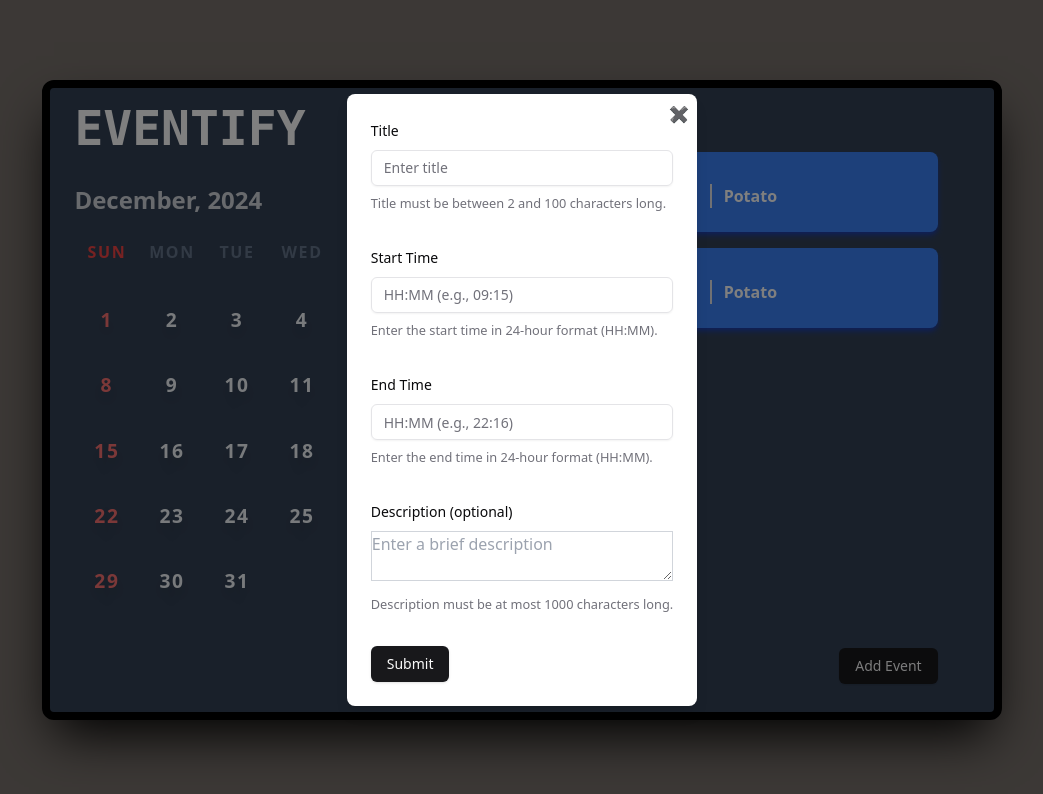
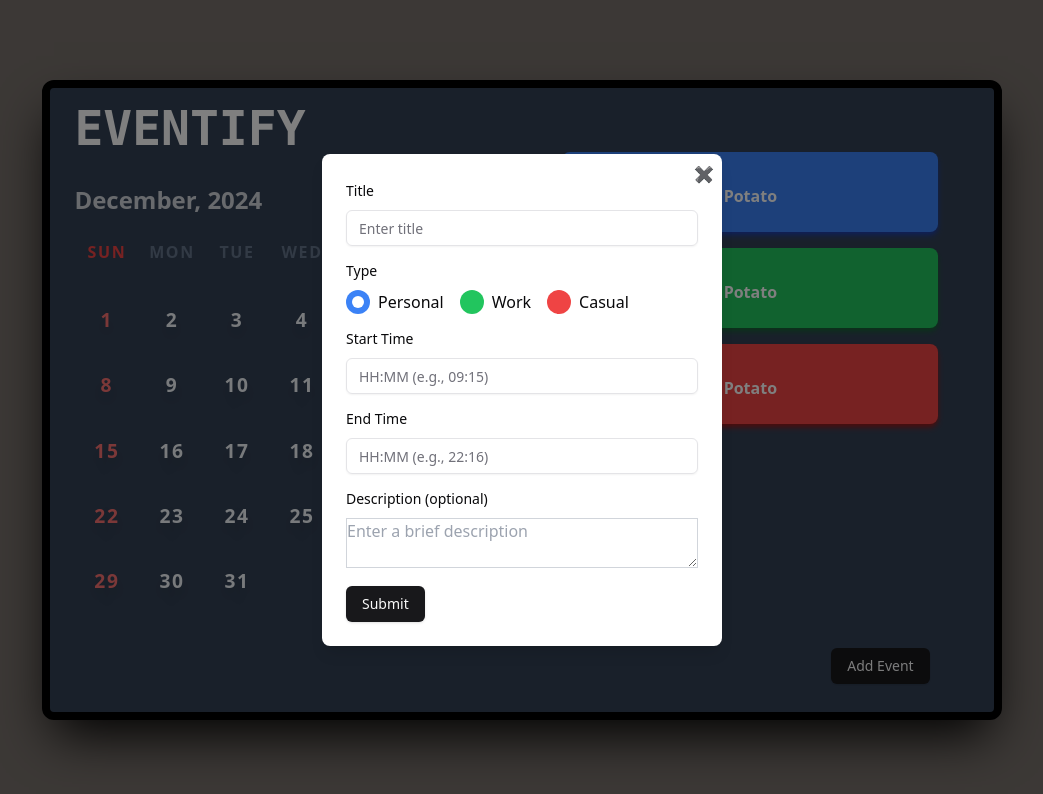
Before and after one commit to DebdipWritesCode/Eventify, a React (Vite) app: page / in a window 1280 px wide. Both pictures are taken after a click on the button "Add Event". Shown: the top 794 px of the page, without its empty margins (118-1161 px from the left). Built offline with nearby package versions, Linux system fonts and the light colour scheme.

Commit message:
add logic for adding events and localStorage

```diff
--- a/src/components/AddEvent.tsx
+++ b/src/components/AddEvent.tsx
@@ -1,3 +1,4 @@
+import React from "react";
 import { z } from "zod";
 import { useForm } from "react-hook-form";
 import { zodResolver } from "@hookform/resolvers/zod";
@@ -6,7 +7,6 @@ import {
   FormField,
   FormItem,
   FormLabel,
-  FormDescription,
   FormControl,
   FormMessage,
 } from "@/components/ui/form";
@@ -24,6 +24,12 @@ const formSchema = z
         message: "Title must be at most 100 characters long",
       }),
 
+    type: z.enum(["personal", "work", "casual"], {
+      errorMap: () => ({
+        message: "Please select a valid type",
+      }),
+    }),
+
     startTimestamp: z.string().regex(/^([01]?\d|2[0-3]):[0-5]\d$/, {
       message: "Start timestamp must be in HH:MM format (24-hour clock)",
     }),
@@ -35,6 +41,8 @@ const formSchema = z
     description: z.string().max(1000, {
       message: "Description must be at most 1000 characters long",
     }),
+
+    date: z.date(),
   })
   .superRefine((data, ctx) => {
     const timeToMinutes = (time: string) => {
@@ -54,24 +62,52 @@ const formSchema = z
     }
   });
 
-const AddEvent = () => {
+interface AddEventProps {
+  selectedDate: Date;
+  setIsModalOpen: (isOpen: boolean) => void;
+}
+
+const AddEvent: React.FC<AddEventProps> = ({ selectedDate, setIsModalOpen }) => {
   const form = useForm<z.infer<typeof formSchema>>({
     resolver: zodResolver(formSchema),
     defaultValues: {
       title: "",
+      type: "personal",
       startTimestamp: "",
       endTimestamp: "",
       description: "",
+      date: selectedDate,
     },
   });
 
   function onSubmit(data: z.infer<typeof formSchema>) {
-    console.log(data);
+    const newEvent = {
+      title: data.title,
+      type: data.type,
+      startTimestamp: data.startTimestamp,
+      endTimestamp: data.endTimestamp,
+      description: data.description,
+      date: data.date.toISOString(),
+    }
+
+    const existingEvents = JSON.parse(localStorage.getItem("events") || "[]");
+    const updatedEvents = [...existingEvents, newEvent];
+
+    localStorage.setItem("events", JSON.stringify(updatedEvents));
+    setIsModalOpen(false);
+
+    console.log("Event added", newEvent);
   }
+
+  const typeOptions = [
+    { value: "personal", label: "Personal", color: "bg-blue-500" },
+    { value: "work", label: "Work", color: "bg-green-500" },
+    { value: "casual", label: "Casual", color: "bg-red-500" },
+  ];
 
   return (
     <Form {...form}>
-      <form onSubmit={form.handleSubmit(onSubmit)} className="space-y-8">
+      <form onSubmit={form.handleSubmit(onSubmit)} className="space-y-3">
         <FormField
           control={form.control}
           name="title"
@@ -81,9 +117,41 @@ const AddEvent = () => {
               <FormControl>
                 <Input placeholder="Enter title" {...field} />
               </FormControl>
-              <FormDescription>
-                Title must be between 2 and 100 characters long.
-              </FormDescription>
+              <FormMessage />
+            </FormItem>
+          )}
+        />
+
+        <FormField
+          control={form.control}
+          name="type"
+          render={({ field }) => (
+            <FormItem>
+              <FormLabel>Type</FormLabel>
+              <FormControl>
+                <div className="flex gap-4">
+                  {typeOptions.map((option) => (
+                    <label
+                      key={option.value}
+                      className="flex items-center gap-2 cursor-pointer">
+                      <input
+                        type="radio"
+                        value={option.value}
+                        checked={field.value === option.value}
+                        onChange={() => field.onChange(option.value)}
+                        className="hidden"
+                      />
+                      <span
+                        className={`relative w-6 h-6 rounded-full ${option.color} flex items-center justify-center`}>
+                        {field.value === option.value && (
+                          <span className="w-3 h-3 rounded-full bg-white"></span>
+                        )}
+                      </span>
+                      <span>{option.label}</span>
+                    </label>
+                  ))}
+                </div>
+              </FormControl>
               <FormMessage />
             </FormItem>
           )}
@@ -98,9 +166,6 @@ const AddEvent = () => {
               <FormControl>
                 <Input placeholder="HH:MM (e.g., 09:15)" {...field} />
               </FormControl>
-              <FormDescription>
-                Enter the start time in 24-hour format (HH:MM).
-              </FormDescription>
               <FormMessage />
             </FormItem>
           )}
@@ -115,9 +180,6 @@ const AddEvent = () => {
               <FormControl>
                 <Input placeholder="HH:MM (e.g., 22:16)" {...field} />
               </FormControl>
-              <FormDescription>
-                Enter the end time in 24-hour format (HH:MM).
-              </FormDescription>
               <FormMessage />
             </FormItem>
           )}
@@ -138,9 +200,6 @@ const AddEvent = () => {
                   />
                 </FormControl>
               </div>
-              <FormDescription>
-                Description must be at most 1000 characters long.
-              </FormDescription>
               <FormMessage />
             </FormItem>
           )}
--- a/src/components/Calendar.tsx
+++ b/src/components/Calendar.tsx
@@ -26,6 +26,7 @@ const Calendar = () => {
   const [isModalOpen, setIsModalOpen] = useState(false);
   const [currentMonth, setCurrentMonth] = useState(currentDate.getMonth());
   const [currentYear, setCurrentYear] = useState(currentDate.getFullYear());
+  const [selectedDate, setSelectedDate] = useState(currentDate);
 
   const daysInMonth = new Date(currentYear, currentMonth + 1, 0).getDate();
   const firstDayOfMonth = new Date(currentYear, currentMonth, 1).getDay();
@@ -50,17 +51,38 @@ const Calendar = () => {
     });
   };
 
+  const handleDayClick = (day: number) => {
+    setSelectedDate(new Date(currentYear, currentMonth, day));
+  };
+
+  const isAddEventValid = () => {
+    const today = new Date();
+    const selected = new Date(
+      currentYear,
+      currentMonth,
+      selectedDate.getDate()
+    );
+
+    today.setHours(0, 0, 0, 0);
+    selected.setHours(0, 0, 0, 0);
+
+    if (selected >= today) {
+      return true;
+    }
+    return false;
+  };
+
   return (
     <div className=" bg-slate-700 px-6 py-4 border-8 border-black rounded-xl shadow-2xl shadow-black flex gap-8 min-w-[90vmin] aspect-[3/2] relative">
       {isModalOpen && (
         <div className="fixed inset-0 z-50 flex items-center justify-center bg-black bg-opacity-50">
-          <div className="modal-content bg-white p-6 rounded-lg shadow-lg animate-slideIn relative">
+          <div className="modal-content w-[400px] bg-white p-6 rounded-lg shadow-lg animate-slideIn relative">
             <button
               onClick={handleModalToggle}
               className="absolute top-2 right-2 text-gray-600 hover:text-gray-800">
               ✖
             </button>
-            <AddEvent />
+            <AddEvent selectedDate={selectedDate} setIsModalOpen={setIsModalOpen} />
           </div>
         </div>
       )}
@@ -90,7 +112,9 @@ const Calendar = () => {
           </div>
           <div className="days flex w-full my-6 text-slate-500">
             {weekdays.map((day) => (
-              <span key={day} className={`day ${day === "Sun" ? "text-red-500" : ""}`}>
+              <span
+                key={day}
+                className={`day ${day === "Sun" ? "text-red-500" : ""}`}>
                 {day}
               </span>
             ))}
@@ -101,17 +125,25 @@ const Calendar = () => {
                 if (index < firstDayOfMonth) {
                   return <span key={index} className="day"></span>;
                 }
+                const day = index - firstDayOfMonth + 1;
+                const isCurrentDay =
+                  currentDate.getDate() === day &&
+                  currentDate.getMonth() === currentMonth &&
+                  currentDate.getFullYear() === currentYear;
+
+                const isSelectedDay =
+                  selectedDate.getDate() === day &&
+                  selectedDate.getMonth() === currentMonth &&
+                  selectedDate.getFullYear() === currentYear;
+
                 return (
                   <span
                     key={index}
-                    className={`day ${
-                      currentDate.getDate() === index - firstDayOfMonth + 1 &&
-                      currentDate.getMonth() === currentMonth &&
-                      currentDate.getFullYear() === currentYear
-                        ? "current-day"
-                        : ""
-                    } ${index % 7 === 0 ? "text-red-400" : ""}`}>
-                    {index - firstDayOfMonth + 1}
+                    className={`day ${isCurrentDay ? "current-day" : ""} ${
+                      isSelectedDay ? "selected-day" : ""
+                    } ${index % 7 === 0 ? "text-red-400" : ""}`}
+                    onClick={() => handleDayClick(day)}>
+                    {day}
                   </span>
                 );
               }
@@ -123,6 +155,7 @@ const Calendar = () => {
         <div className=" h-full py-12 pr-8 overflow-y-auto">
           <EventBox
             title="Potato"
+            type="personal"
             description="fjhw"
             startTimestamp="05:45"
             endTimestamp="08:63"
@@ -130,14 +163,25 @@ const Calendar = () => {
           />
           <EventBox
             title="Potato"
+            type="casual"
+            description="fjhw"
+            startTimestamp="05:45"
+            endTimestamp="08:63"
+            date="24 Oct 2024"
+          />
+          <EventBox
+            title="Potato"
+            type="work"
             description="fjhw"
             startTimestamp="05:45"
             endTimestamp="08:63"
             date="24 Oct 2024"
           />
         </div>
-        <div className="flex justify-end mr-8 mb-3">
-          <Button onClick={handleModalToggle}>Add Event</Button>
+        <div className="flex justify-end mr-10 mb-3">
+          {isAddEventValid() && (
+            <Button onClick={handleModalToggle}>Add Event</Button>
+          )}
         </div>
       </div>
     </div>
--- a/src/components/EventBox.tsx
+++ b/src/components/EventBox.tsx
@@ -3,6 +3,7 @@ import { Edit2, Trash2 } from "lucide-react";
 
 interface EventBoxProps {
   title: string;
+  type: "personal" | "work" | "casual";
   startTimestamp: string;
   endTimestamp: string;
   description: string;
@@ -11,6 +12,7 @@ interface EventBoxProps {
 
 const EventBox: React.FC<EventBoxProps> = ({
   title,
+  type,
   startTimestamp,
   endTimestamp,
   description,
@@ -32,9 +34,18 @@ const EventBox: React.FC<EventBoxProps> = ({
     console.log("Delete clicked");
   };
 
+  // Determine classes based on the type
+  const typeClasses = {
+    personal: "bg-blue-500 shadow-blue-800",
+    casual: "bg-green-500 shadow-green-800",
+    work: "bg-red-500 shadow-red-800",
+  };
+
+  const currentTypeClass = typeClasses[type];
+
   return (
     <div
-      className={`w-full bg-blue-500 rounded-lg cursor-pointer mb-4 shadow-md shadow-blue-800 overflow-hidden transition-all ${
+      className={`w-full ${currentTypeClass} rounded-lg cursor-pointer mb-4 shadow-md overflow-hidden transition-all ${
         isExpanded ? "h-auto" : "h-20"
       }`}
       onClick={handleToggle}
--- a/src/index.css
+++ b/src/index.css
@@ -84,6 +84,11 @@
   box-shadow: 0 0 1.5rem 1rem rgba(239, 144, 17, 0.3);
 }
 
+.selected-day {
+  border-radius: 9999px;
+  border: 1px dashed #fff;
+}
+
 @keyframes slideIn {
   0% {
     transform: translateY(-20%);
```
